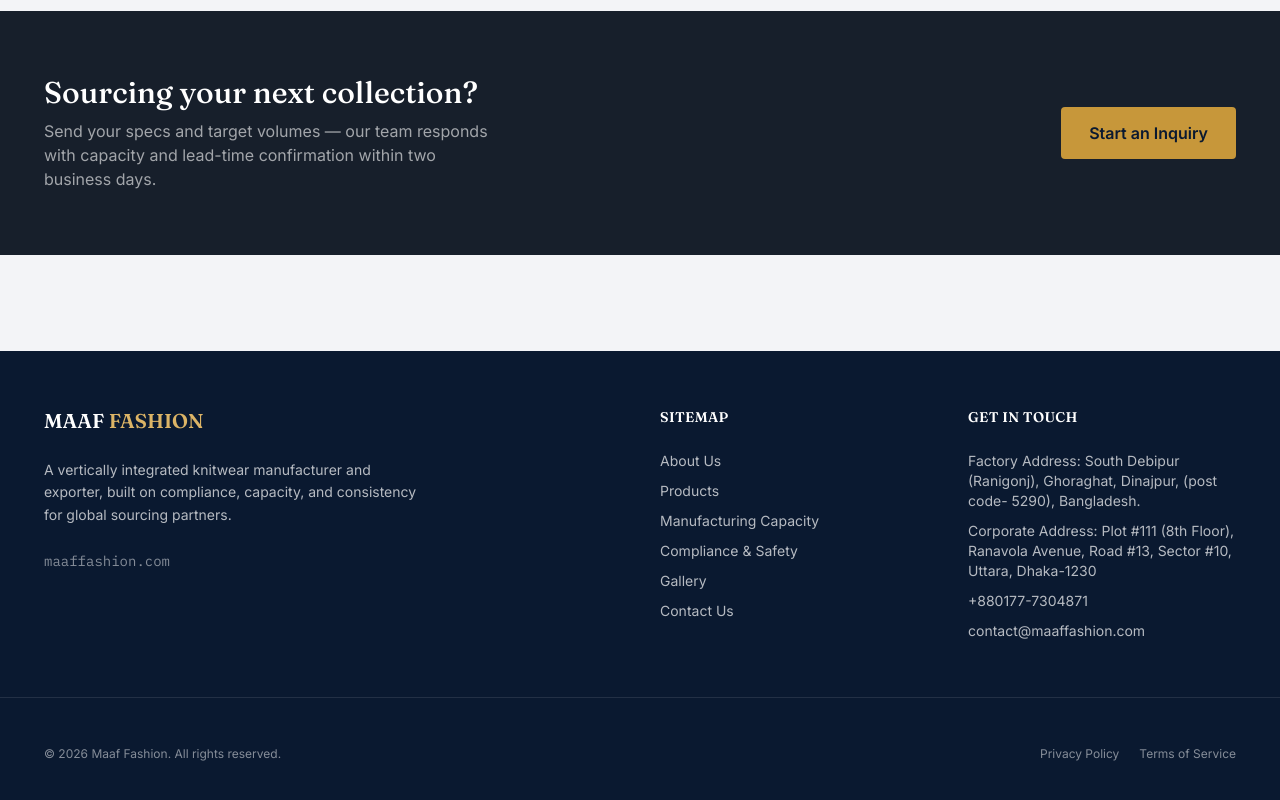
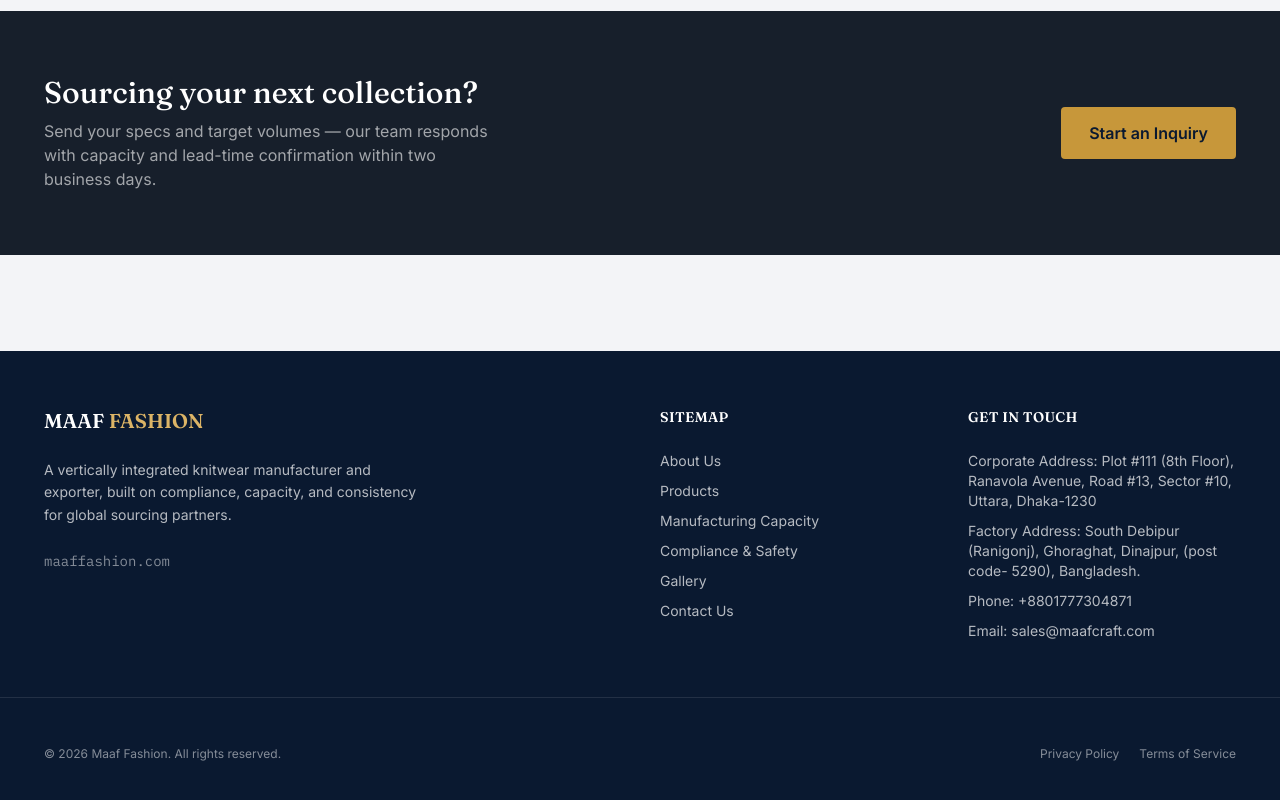
Before and after one commit to muhammad-sadman/maaf-fashion-website, a Next.js app in the folder frontend/: page / in a window 1280 px wide. Shown: the part 1511-2311 px from the top of the page. Built offline with nearby package versions, Linux system fonts and the light colour scheme; no server answers.

Commit message:
Revise factory address and contact details in Footer
Updated contact information for factory and email.

```diff
--- a/frontend/src/components/Footer.js
+++ b/frontend/src/components/Footer.js
@@ -52,16 +52,16 @@
             Get in touch
           </h3>
           <ul className="space-y-2.5 text-sm">
+            <li>Corporate Address: Plot #111 (8th Floor), Ranavola Avenue, Road #13, Sector #10, Uttara, Dhaka-1230</li>
             <li>Factory Address: South Debipur (Ranigonj), Ghoraghat, Dinajpur, (post code- 5290), Bangladesh.</li>
-            <li>Corporate Address: Plot #111 (8th Floor), Ranavola Avenue, Road #13, Sector #10, Uttara, Dhaka-1230</li>
             <li>
               <a href="tel:+880177-7304871" className="hover:text-gold-400">
-                +880177-7304871
+                Phone: +8801777304871
               </a>
             </li>
             <li>
               <a href="mailto:sales@maaffashion.com" className="hover:text-gold-400">
-                contact@maaffashion.com
+                Email: sales@maafcraft.com
               </a>
             </li>
           </ul>
```
